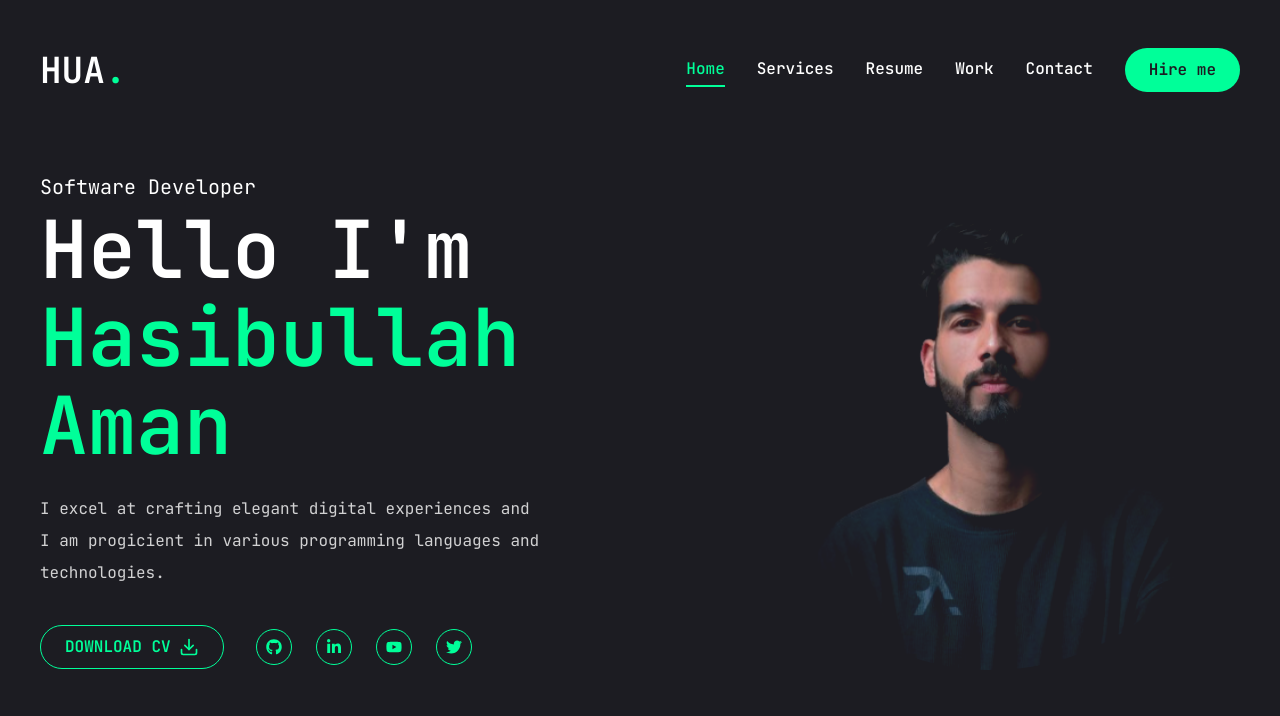
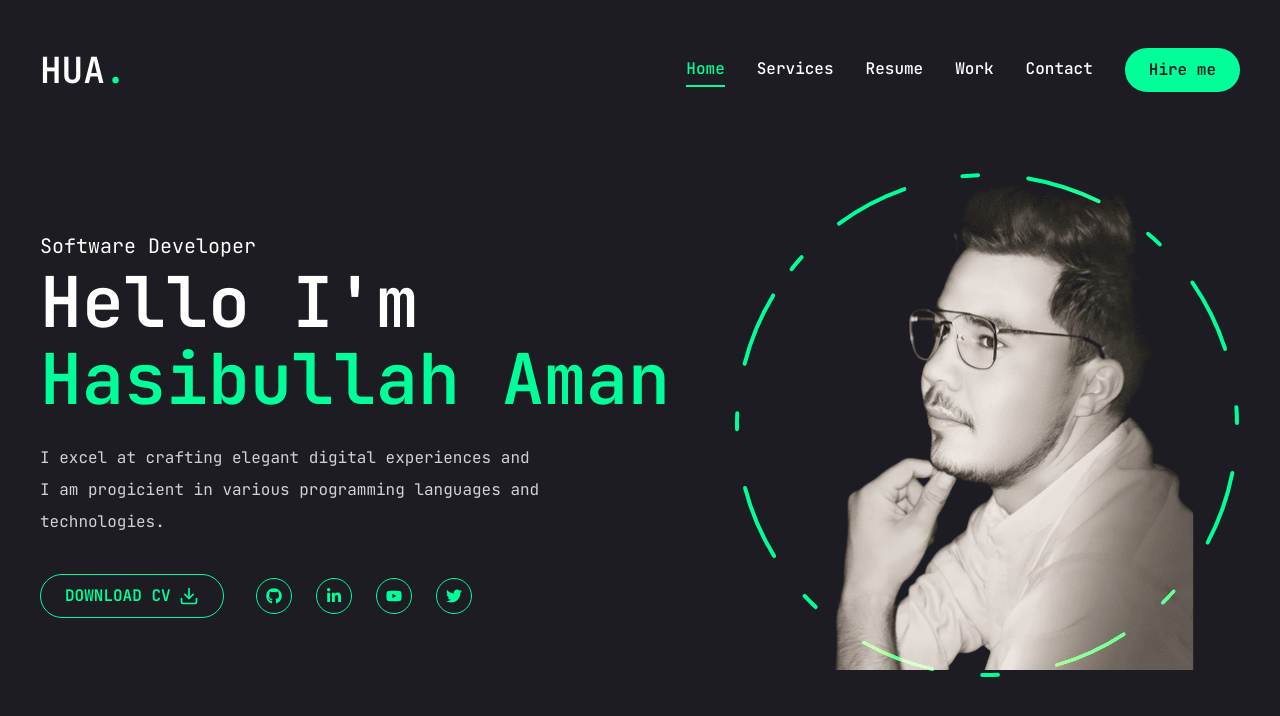
Before and after one commit to HasibullahAman/aman-portfolio, a Next.js app: page / in a window 1280 px wide. Shown: the top 716 px of the page. Built offline with nearby package versions, Linux system fonts and the light colour scheme.

Commit message:
done work with profile image

```diff
--- a/app/globals.css
+++ b/app/globals.css
@@ -8,7 +8,7 @@
   }
 
   .h1 {
-    @apply text-[48px] xl:text-[80px] leading-[1.1] font-semibold;
+    @apply text-[48px] xl:text-[70px] leading-[1.1] font-semibold;
   }
 
   .h2 {
--- a/app/page.jsx
+++ b/app/page.jsx
@@ -12,7 +12,7 @@
     xl:pt-8 xl:pb-24"
         >
           {/* Text */}
-          <div className="text-center xl:text-left">
+          <div className="text-center xl:text-left order-2 xl:order-none">
             <span className="text-xl">Software Developer</span>
             <h1 className="h1 mb-6">
               Hello I'm <br />{" "}
@@ -44,10 +44,11 @@
           </div>
           {/* photo */}
           <div>
-            <Photo />
+            <Photo className="order-1 xl:order-none mb-8 xl:mb-0" />
           </div>
         </div>
       </div>
+
     </section>
   );
 };
--- a/components/Photo.jsx
+++ b/components/Photo.jsx
@@ -12,13 +12,14 @@
           transition: { delay: 2, duration: 0.4, ease: "easeIn" },
         }}
       >
+        {/* image */}
         <motion.div
           initial={{ opacity: 0 }}
           animate={{
             opacity: 1,
             transition: { delay: 2.4, duration: 0.4, ease: "easeInOut" },
           }}
-          className="w-[298px] h-[298px] xl:w-[498px] xl:h-[498px] mix-blend-lighten"
+          className="w-[298px] h-[298px] xl:w-[498px] xl:h-[498px] mix-blend-lighten absolute"
         >
           <Image
             src="/assets/photo.png"
@@ -29,6 +30,34 @@
             className="object-contain"
           />
         </motion.div>
+
+        {/* Circle */}
+        <motion.svg
+          className="w-[300px] xl:w-[506px] h-[300px] xl:h-[506px]"
+          fill="transparent"
+          viewBox="0 0 506 506"
+          xmlns="http://www.w3.org/2000/svg"
+        >
+          <motion.circle
+            cx="253"
+            cy="253"
+            r="250"
+            stroke="#00ff99"
+            strokeWidth="4"
+            strokeLinecap="round"
+            strokeLinejoin="round"
+            initial={{ strokeDasharray: "24 10 0 0" }}
+            animate={{
+              strokeDasharray: ["15 120 25 25", "16 25 92 72", "4 250 22 22"],
+              rotate: [120, 360],
+            }}
+            transition={{
+              duration: 20,
+              repeat: Infinity,
+              repeatType: "reverse ",
+            }}
+          />
+        </motion.svg>
       </motion.div>
     </div>
   );
```
Also changed, not shown: public/assets/photo.png.
